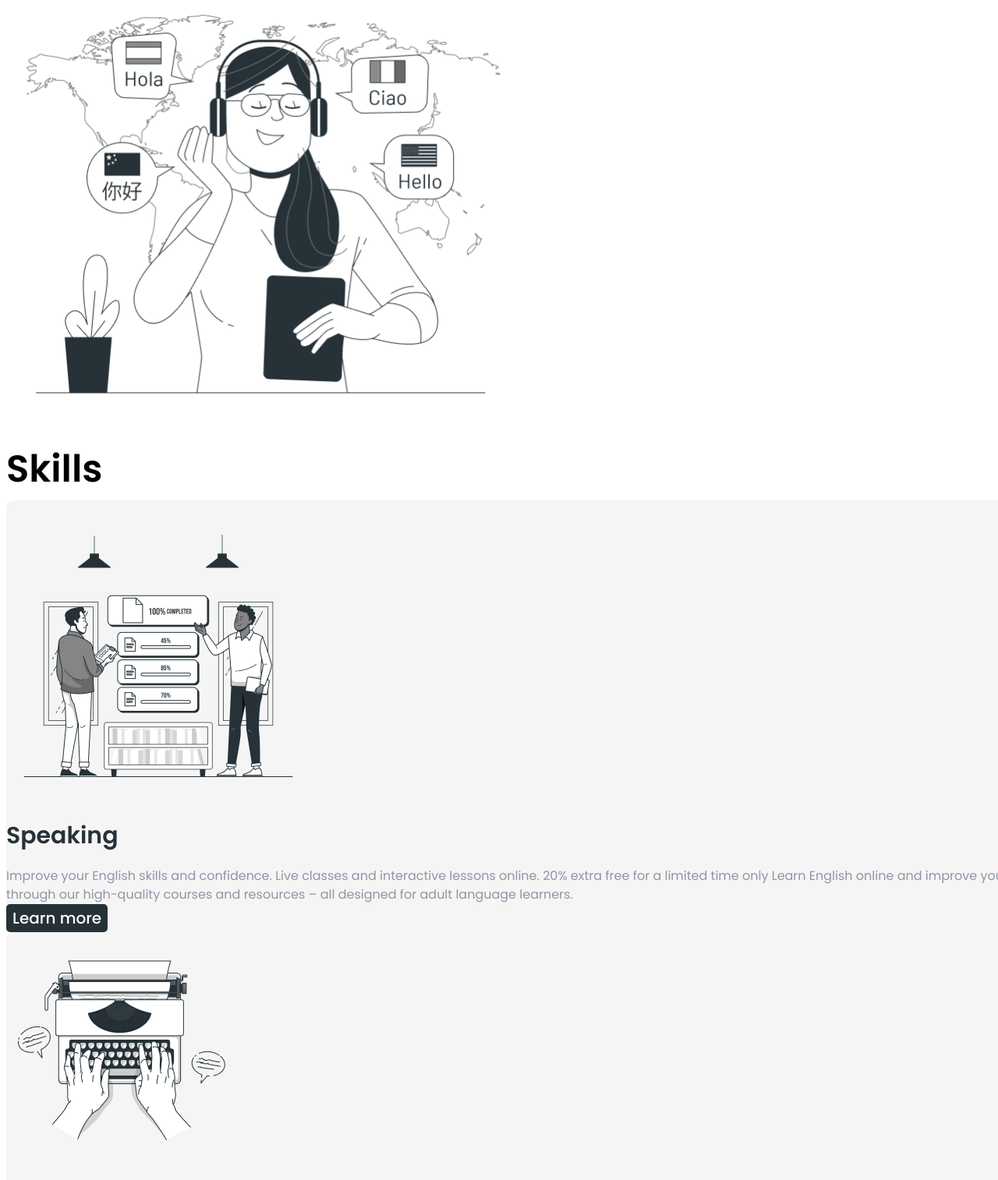
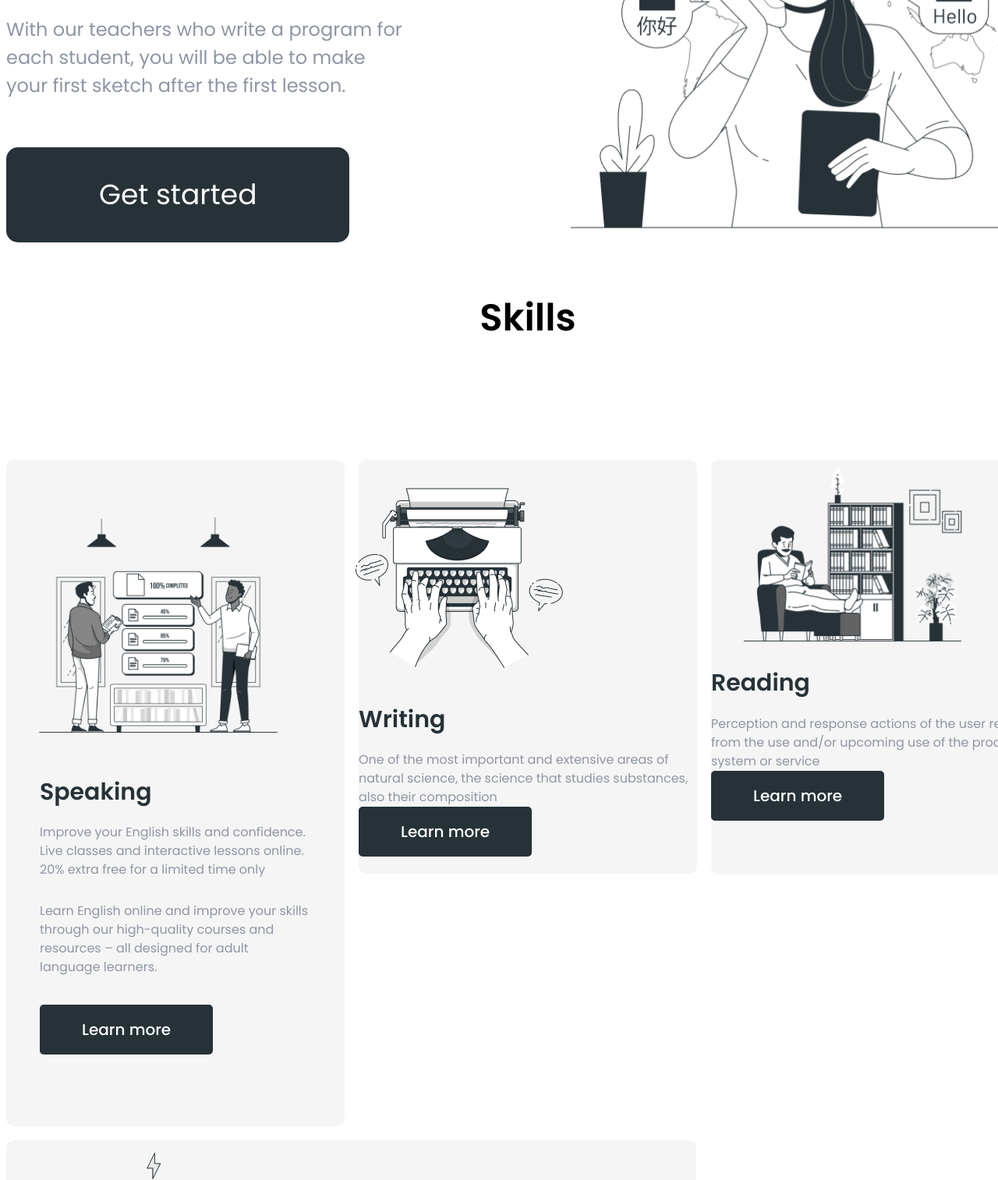
Before and after one commit to Valeria-likoris/britlex-language, a plain HTML site: page index.html in a window 1280 px wide. Shown: the part 490-2004 px from the top of the page at 78% size. Drawn offline with nearby package versions, Linux system fonts and the light colour scheme.

Commit message:
fixed bad

```diff
--- a/css/styles.css
+++ b/css/styles.css
@@ -162,7 +162,17 @@ body{
 
 
 /* Hero */
+.hero-section{
+    padding-bottom: 57px;
+}
+.hero-container{
+    position: relative;
+
+}
 .hero-title {
+    width: 387px;
+    padding-top: 50px;
+    margin-bottom: 40px;
     font-weight: 600;
     font-size: 64px;
     line-height: 1.25;
@@ -170,12 +180,17 @@ body{
 }
 
 .hero-description {
+    width: 520px;
+    margin-bottom: 61px;
     font-size: 24px;
     line-height: 1.5;
     color:var(--main-color);
 }
 
 .hero-btn {
+    display: flex;
+    padding: 32px 117px;
+
     font-size: 36px;
     line-height: 1.5;
     color:var(--main-light);
@@ -184,18 +199,67 @@ body{
     background: var(--secondary-color);
     border-radius: 15px;
 }
+.hero-img{
+    position: absolute;
+    right: 0;
+    top: 0;
+
+}
 /* .hero-btn:hover,
 .hero-btn:focus{
     color: var(--secondary-color);
     background-color: var(--main-light);
 } */
 /* Skills */
+.skills{
+    text-align: center;
+    margin-bottom: 142px;
+}
 .skills-list{
-    padding-left: 0;
+    display: flex;
+    flex-wrap: wrap;
+    gap: 18px;
 }
 .skills-item {
     background: var(--card-bcg);
     border-radius: 10px;
+}
+.speaking-card{
+    max-width: 434px;
+    max-height: 894px;
+}
+.speaking-img{
+    padding: 35px 22px 0px 22px;
+}
+.speaking-description{
+    padding: 5px 45px 92px 43px;
+
+}
+.text-first{
+    margin-bottom: 29px;
+}
+.text-second{
+    margin-bottom: 36px;
+}
+.writing-card{
+    position: relative;
+    max-width: 434px;
+    max-height: 531px;
+
+}
+.writing-img{
+    position: relative;
+    right: 19px;
+    top: 0px;
+
+}
+.reading-card{
+    max-width: 434px;
+    max-height: 532px;
+}
+.listening-card{
+    max-width: 885px;
+    max-height: 343px;
 }
 
 .skills-title {
@@ -210,6 +274,7 @@ body{
 }
 
 .skills-btn {
+    padding: 15px 52px;
     font-weight: 500;
     font-size: 20px;
     line-height: 1.5;
--- a/index.html
+++ b/index.html
@@ -31,9 +31,9 @@
 
     </header>
     <!-- Hero -->
-    <section class="section">
-        <div class="container">
-            <h1 class="hero-title">Learn Any Foreign Language</h1>
+    <section class="section hero-section">
+        <div class="container hero-container">
+            <h1 class="hero-title">Learn<br>Any Foreign Language</h1>
             <p class="hero-description">With our teachers who write a program for each student, you will be able to make your first
                 sketch after the first lesson.</p>
             <button class="button hero-btn" type="button">Get started</button>
@@ -46,37 +46,46 @@
         <!-- Skills -->
         <section class="section">
             <div class="container">
-                <h2 id="skills" class="section-title">Skills</h2>
+                <h2 id="skills" class="section-title skills">Skills</h2>
                 <ul class="list skills-list">
-                    <li class="skills-item">
-                        <img src="./images/skills/speaking.png" width="390" height="390" alt="">
+                    <li class="skills-item speaking-card">
+                        <img class="speaking-img" src="./images/skills/speaking.png" width="390" height="390" alt="">
+                        <div class="speaking-description">
                             <h3 class="skills-title">Speaking</h3>
-                        <p class="scills-text">Improve your English skills and confidence. Live classes and interactive lessons online.
+                            <p class="scills-text text-first">Improve your English skills and confidence. Live classes and interactive lessons online.
                                 20% extra free for a limited time only
-                            Learn English online and improve your skills through our high-quality courses and resources – all designed
+                                </p>
+                            <p class="skills-text text-second">Learn English online and improve your skills through our high-quality courses and resources – all designed
                                 for adult language learners.</p>
                             <button class="button skills-btn" type="button">Learn more</button>
+                        </div>
                     </li>
-                    <li class="skills-item">
-                        <img src="./images/skills/writing.png" width="293" height="293" alt="">
+                    <li class="skills-item writing-card">
+                        <img class="writing-img" src="./images/skills/writing.png" width="293" height="293" alt="">
+                        <div class="writing-description">
                             <h3 class="skills-title">Writing</h3>
                             <p class="scills-text">One of the most important and extensive areas of natural science, the science that
                                 studies substances, also their composition</p>
                             <button class="button skills-btn" type="button">Learn more</button>
+                        </div>
                     </li>
-                    <li class="skills-item">
-                        <img src="./images/skills/reading.png" width="370" height="247" alt="">
+                    <li class="skills-item reading-card">
+                        <img class="reading-img" src="./images/skills/reading.png" width="370" height="247" alt="">
+                        <div class="reading-description">
                             <h3 class="skills-title">Reading</h3>
                             <p class="scills-text">Perception and response actions of the user resulting from the use and/or upcoming use of
                                 the product, system or service</p>
                             <button class="button skills-btn" type="button">Learn more</button>
+                        </div>
                     </li>
-                    <li class="skills-item">
-                        <img src="./images/skills/listening.png" width="382" height="255" alt="">
+                    <li class="skills-item listening-card">
+                        <img class="listening-img" src="./images/skills/listening.png" width="382" height="255" alt="">
+                        <div class="listening-description">
                             <h3 class="skills-title">Listening</h3>
                             <p class="scills-text">Here you can find activities to practise your listening skills. Listening will help you
                                 to improve your understanding</p>
                             <button class="button skills-btn" type="button">Learn more</button>
+                        </div>
                     </li>
                 </ul>
             </div>
```
Lines whose indentation alone changed are shown as unchanged.
